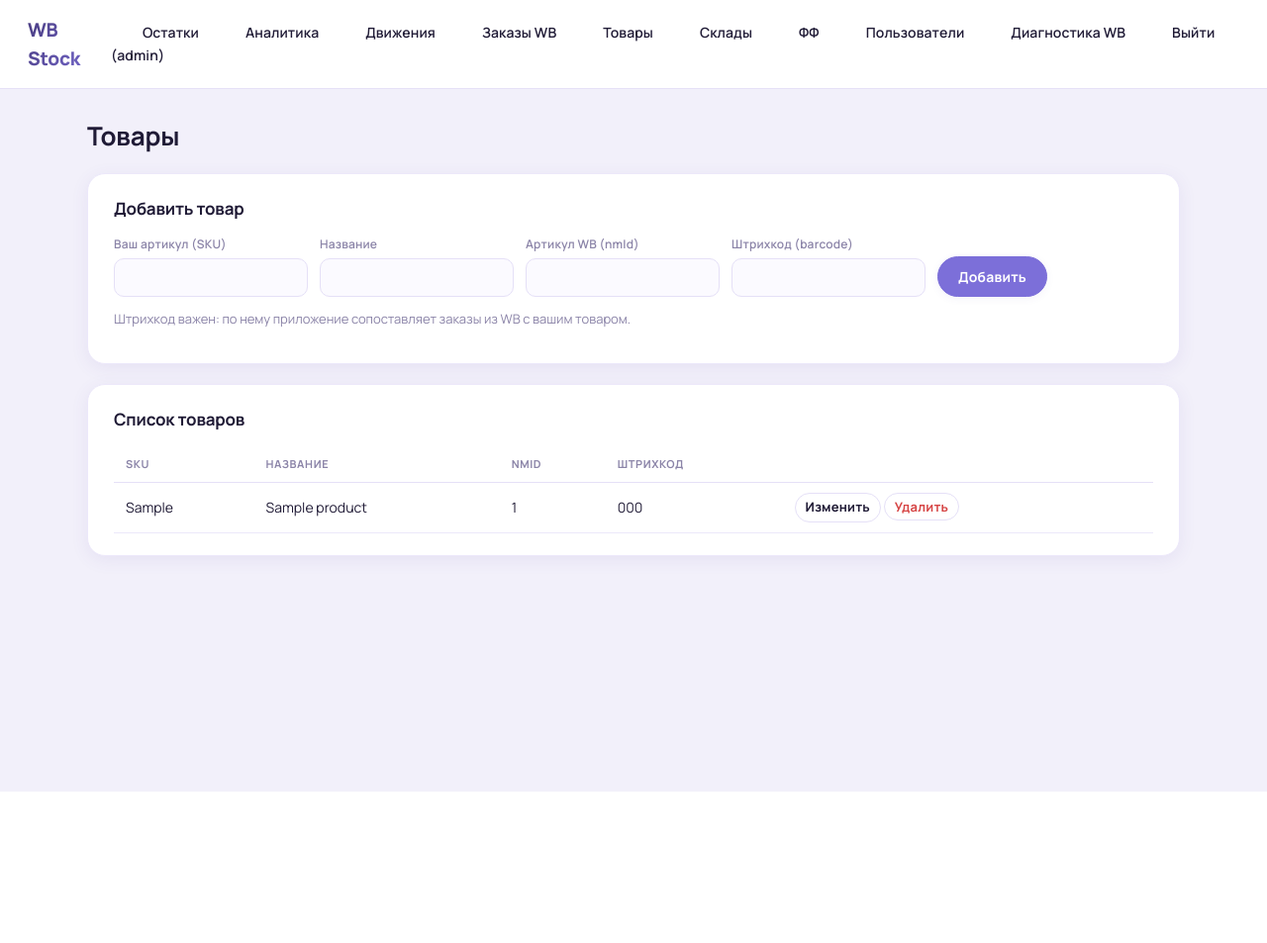
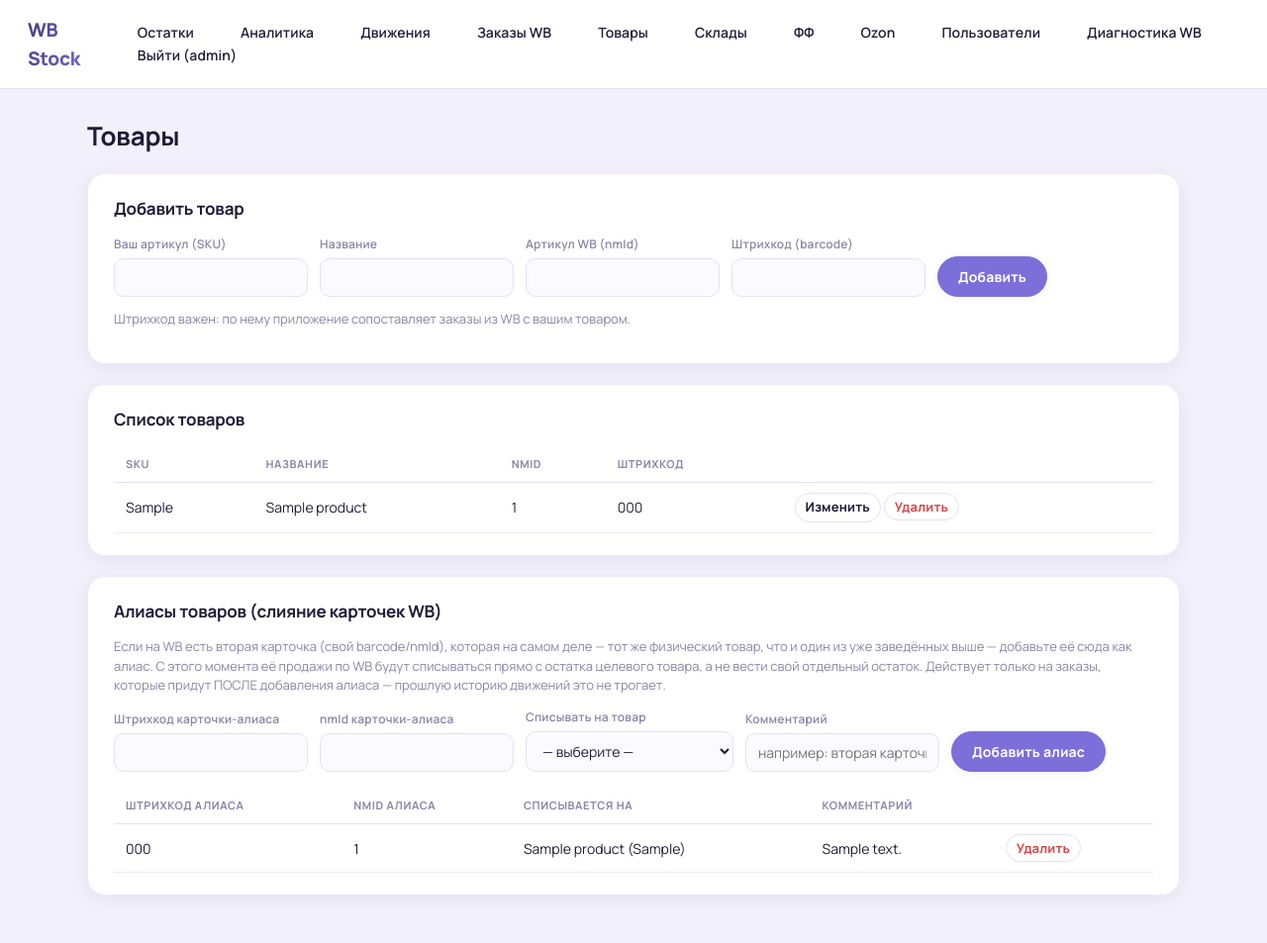
Before and after one commit to alenkamaspan-pixel/wb-stock, a Flask app: page /products in a window 1280 px wide. Shown: the whole page at 99% size. Before the commit the page ends 800 px from the top, so only its background shows below. Run offline with Flask 3, Linux system fonts and the light colour scheme; the visitor is signed in with stand-in values (Sample User, id 1); data comes from the database, SQL or seed files in the repository; tables that the repository leaves empty hold one stand-in row (values such as "Sample post"); some web fonts are replaced.

Commit message:
Add files via upload

```diff
--- a/app/main.py
+++ b/app/main.py
@@ -622,7 +622,18 @@ def movement_delete(movement_id):
 @login_required
 def products_page():
     products = g.db.execute("SELECT * FROM products ORDER BY name").fetchall()
-    return render_template("products.html", products=products, can_edit=can_edit(get_current_user()))
+    aliases = g.db.execute(
+        """
+        SELECT a.*, p.name AS target_name, p.sku AS target_sku
+        FROM product_aliases a
+        JOIN products p ON p.id = a.target_product_id
+        ORDER BY a.created_at DESC
+        """
+    ).fetchall()
+    return render_template(
+        "products.html", products=products, aliases=aliases,
+        can_edit=can_edit(get_current_user()), is_admin=is_admin(get_current_user()),
+    )
 
 
 @app.route("/products/new", methods=["POST"])
@@ -698,6 +709,56 @@ def product_delete(product_id):
                   "Если он больше не нужен — просто переименуйте его через «Изменить».",
         ))
     return redirect(url_for("products_page", ok="Товар удалён"))
+
+
+# --------------------------------------------------------- алиасы товаров
+# 28.08.2026: карточка WB (barcode/nmId), которая физически — тот же товар,
+# что и другой, уже заведённый у нас продукт. После добавления алиаса её
+# будущие продажи по WB списываются сразу с остатка целевого товара, у самой
+# карточки-алиаса отдельный остаток больше не ведётся. Ничего из прошлой
+# истории движений не трогает — действует только на новые заказы вперёд.
+# Меняет то, как считается остаток при синхронизации — поэтому только админ.
+@app.route("/products/aliases/new", methods=["POST"])
+@login_required
+def product_alias_new():
+    user = get_current_user()
+    if not is_admin(user):
+        return redirect(url_for("products_page", error="Недостаточно прав"))
+    alias_barcode = request.form.get("alias_barcode", "").strip()
+    alias_nm_id = request.form.get("alias_nm_id", "").strip()
+    target_product_id = request.form.get("target_product_id", "").strip()
+    comment = request.form.get("comment", "").strip()
+    if not alias_barcode and not alias_nm_id:
+        return redirect(url_for("products_page", error="Укажите штрихкод и/или nmId алиаса"))
+    if not target_product_id:
+        return redirect(url_for("products_page", error="Выберите целевой товар"))
+    try:
+        g.db.execute(
+            "INSERT INTO product_aliases (alias_barcode, alias_nm_id, target_product_id, comment, created_at) "
+            "VALUES (?, ?, ?, ?, ?)",
+            (
+                alias_barcode or None, int(alias_nm_id) if alias_nm_id else None,
+                int(target_product_id), comment or None, now_iso(),
+            ),
+        )
+        g.db.commit()
+    except sqlite3.IntegrityError:
+        return redirect(url_for(
+            "products_page",
+            error="Такой штрихкод или nmId уже используется другим алиасом (или самим товаром)",
+        ))
+    return redirect(url_for("products_page", ok="Алиас добавлен"))
+
+
+@app.route("/products/aliases/<int:alias_id>/delete", methods=["POST"])
+@login_required
+def product_alias_delete(alias_id):
+    user = get_current_user()
+    if not is_admin(user):
+        return redirect(url_for("products_page", error="Недостаточно прав"))
+    g.db.execute("DELETE FROM product_aliases WHERE id = ?", (alias_id,))
+    g.db.commit()
+    return redirect(url_for("products_page", ok="Алиас удалён"))
 
 
 # --------------------------------------------------------------- warehouses
@@ -923,6 +984,72 @@ def ff_delete(ff_id):
     return redirect(url_for("ff_page", ok="Фулфилмент-центр удалён"))
 
 
+# ---------------------------------------------------------------------- ozon
+# 28.08.2026: остатки на Ozon — отдельно от WB и пока полностью вручную, без
+# подключения к Ozon API. Сознательно НЕ через stock_movements (это не
+# журнал заказов/приходов WB, а просто текущее число по каждому товару,
+# которое вводит человек) — чтобы не перепутать с WB-остатками и не задеть
+# их логику синхронизации. История правок — в ozon_stock_log, только для
+# прозрачности (кто и когда поменял), возврата назад через неё пока нет.
+@app.route("/ozon")
+@login_required
+def ozon_page():
+    rows = g.db.execute(
+        """
+        SELECT p.id AS product_id, p.sku, p.name,
+               COALESCE(o.quantity, 0) AS quantity, o.updated_at
+        FROM products p
+        LEFT JOIN ozon_stock o ON o.product_id = p.id
+        ORDER BY p.name
+        """
+    ).fetchall()
+    total = sum(r["quantity"] for r in rows)
+    return render_template(
+        "ozon.html", rows=rows, total=total, can_edit=can_edit(get_current_user()),
+    )
+
+
+@app.route("/ozon/set", methods=["POST"])
+@login_required
+def ozon_set():
+    user = get_current_user()
+    if not can_edit(user):
+        return redirect(url_for("ozon_page", error="Недостаточно прав"))
+    product_id = request.form.get("product_id", "").strip()
+    quantity_raw = request.form.get("quantity", "").strip()
+    comment = request.form.get("comment", "").strip()
+    if not product_id or quantity_raw == "":
+        return redirect(url_for("ozon_page", error="Не указан товар или количество"))
+    try:
+        quantity = int(quantity_raw)
+    except ValueError:
+        return redirect(url_for("ozon_page", error="Количество должно быть целым числом"))
+    if quantity < 0:
+        return redirect(url_for("ozon_page", error="Количество не может быть отрицательным"))
+
+    product_id = int(product_id)
+    existing = g.db.execute("SELECT * FROM ozon_stock WHERE product_id = ?", (product_id,)).fetchone()
+    old_quantity = existing["quantity"] if existing else 0
+
+    if existing:
+        g.db.execute(
+            "UPDATE ozon_stock SET quantity = ?, updated_at = ?, updated_by_id = ? WHERE product_id = ?",
+            (quantity, now_iso(), user["id"], product_id),
+        )
+    else:
+        g.db.execute(
+            "INSERT INTO ozon_stock (product_id, quantity, updated_at, updated_by_id) VALUES (?, ?, ?, ?)",
+            (product_id, quantity, now_iso(), user["id"]),
+        )
+    g.db.execute(
+        "INSERT INTO ozon_stock_log (product_id, old_quantity, new_quantity, comment, created_by_id, created_at) "
+        "VALUES (?, ?, ?, ?, ?, ?)",
+        (product_id, old_quantity, quantity, comment or None, user["id"], now_iso()),
+    )
+    g.db.commit()
+    return redirect(url_for("ozon_page", ok="Остаток на Ozon обновлён"))
+
+
 # -------------------------------------------------------------------- users
 @app.route("/users")
 @login_required
--- a/app/sync.py
+++ b/app/sync.py
@@ -221,7 +221,29 @@ def get_stock_locations(conn: sqlite3.Connection) -> list[dict]:
     return result
 
 
+def _resolve_alias(conn: sqlite3.Connection, nm_id, barcode):
+    """28.08.2026: если этот barcode/nm_id объявлен алиасом другого товара
+    (см. product_aliases — карточка WB, которая физически тот же товар, что
+    и другая карточка), возвращает id ТОГО, основного товара — у самой
+    карточки-алиаса отдельный остаток больше не ведётся, её продажи по WB
+    списываются сразу с целевого товара."""
+    alias = None
+    if barcode:
+        alias = conn.execute(
+            "SELECT target_product_id FROM product_aliases WHERE alias_barcode = ?", (barcode,)
+        ).fetchone()
+    if not alias and nm_id:
+        alias = conn.execute(
+            "SELECT target_product_id FROM product_aliases WHERE alias_nm_id = ?", (nm_id,)
+        ).fetchone()
+    return alias["target_product_id"] if alias else None
+
+
 def _find_or_create_product(conn: sqlite3.Connection, nm_id, barcode, name_hint: str) -> int:
+    aliased_product_id = _resolve_alias(conn, nm_id, barcode)
+    if aliased_product_id:
+        return aliased_product_id
+
     product = None
     if barcode:
         product = conn.execute("SELECT * FROM products WHERE barcode = ?", (barcode,)).fetchone()
--- a/app/templates/base.html
+++ b/app/templates/base.html
@@ -21,6 +21,7 @@
       <a href="/products">Товары</a>
       <a href="/warehouses">Склады</a>
       <a href="/fulfillment-centers">ФФ</a>
+      <a href="/ozon">Ozon</a>
       {% if user.role == 'admin' %}<a href="/users">Пользователи</a>{% endif %}
       {% if user.role == 'admin' %}<a href="/wb-diagnostics">Диагностика WB</a>{% endif %}
       <a href="/logout">Выйти ({{ user.username }})</a>
--- a/app/templates/products.html
+++ b/app/templates/products.html
@@ -42,4 +42,53 @@
     </tbody>
   </table>
 </div>
+
+{% if is_admin %}
+<div class="card">
+  <h2>Алиасы товаров (слияние карточек WB)</h2>
+  <p class="muted">
+    Если на WB есть вторая карточка (свой barcode/nmId), которая на самом деле — тот же физический товар,
+    что и один из уже заведённых выше — добавьте её сюда как алиас. С этого момента её продажи по WB будут
+    списываться прямо с остатка целевого товара, а не вести свой отдельный остаток. Действует только на
+    заказы, которые придут ПОСЛЕ добавления алиаса — прошлую историю движений это не трогает.
+  </p>
+  <form class="inline" method="post" action="/products/aliases/new">
+    <div><label>Штрихкод карточки-алиаса</label><input type="text" name="alias_barcode"></div>
+    <div><label>nmId карточки-алиаса</label><input type="number" name="alias_nm_id"></div>
+    <div>
+      <label>Списывать на товар</label>
+      <select name="target_product_id" required>
+        <option value="">— выберите —</option>
+        {% for p in products %}<option value="{{ p.id }}">{{ p.name }} ({{ p.sku }})</option>{% endfor %}
+      </select>
+    </div>
+    <div><label>Комментарий</label><input type="text" name="comment" placeholder="например: вторая карточка на WB"></div>
+    <button type="submit">Добавить алиас</button>
+  </form>
+
+  {% if aliases %}
+  <table style="margin-top:16px;">
+    <thead><tr><th>Штрихкод алиаса</th><th>nmId алиаса</th><th>Списывается на</th><th>Комментарий</th><th></th></tr></thead>
+    <tbody>
+      {% for a in aliases %}
+      <tr>
+        <td>{{ a.alias_barcode or '—' }}</td>
+        <td>{{ a.alias_nm_id or '—' }}</td>
+        <td>{{ a.target_name }} ({{ a.target_sku }})</td>
+        <td>{{ a.comment or '—' }}</td>
+        <td>
+          <form method="post" action="/products/aliases/{{ a.id }}/delete" style="display:inline;"
+                onsubmit="return confirm('Удалить алиас? Новые заказы по этой карточке снова начнут вести отдельный остаток.');">
+            <button type="submit" class="btn-secondary" style="padding:4px 10px; font-size:13px; color:#d64545;">Удалить</button>
+          </form>
+        </td>
+      </tr>
+      {% endfor %}
+    </tbody>
+  </table>
+  {% else %}
+  <p class="muted" style="margin-top:16px;">Алиасов пока нет.</p>
+  {% endif %}
+</div>
+{% endif %}
 {% endblock %}
```
Also changed, not shown: app/analytics.py (+18 -3 lines), app/database.py (+38 -0 lines), app/templates/ozon.html (added, +36 -0 lines).
